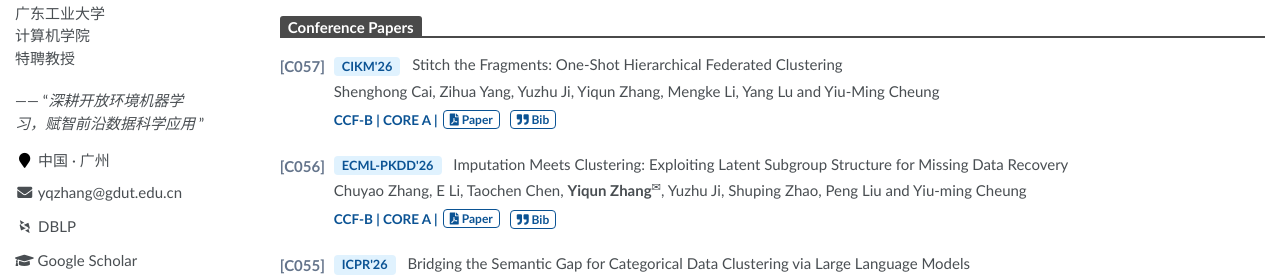
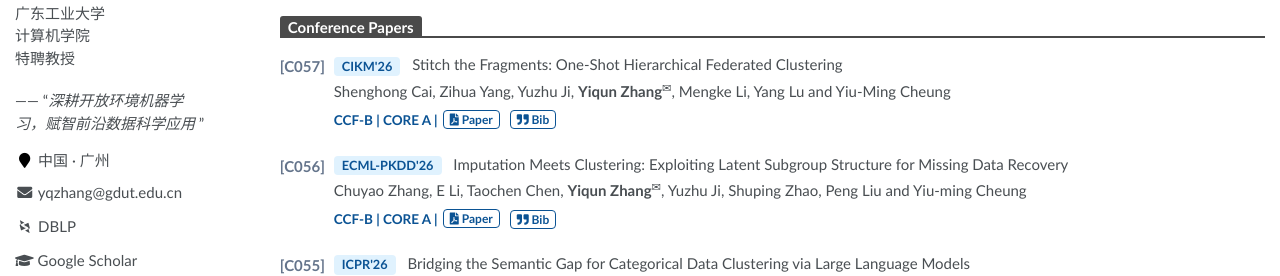
Before and after one commit to yqzhang-Zz/zh-publications, a Jekyll site: the page built from _pages/about.md, in a window 1280 px wide and 900 px high, scrolled down 3012 px. Shown: the part 179-455 px from the top of the window. Built offline with Jekyll 4.4.1, drawn with Linux system fonts in a browser that asks for light colours; some web fonts are replaced; a script that is not in the unit is left out; comment, search, counter and statistics services are not loaded; part of the change alters nothing that is shown.

```diff
--- a/_data/conference_papers.yml
+++ b/_data/conference_papers.yml
@@ -5,7 +5,7 @@
   venue: "CIKM'26"
   conf_key: "CIKM"
   title: "Stitch the Fragments: One-Shot Hierarchical Federated Clustering"
-  authors: "Shenghong Cai, Zihua Yang, Yuzhu Ji, Yiqun Zhang, Mengke Li, Yang Lu and Yiu-Ming Cheung"
+  authors: "Shenghong Cai, Zihua Yang, Yuzhu Ji, <strong>Yiqun Zhang</strong><sup>&#x2709;</sup>, Mengke Li, Yang Lu and Yiu-Ming Cheung"
   tag: ""
   link: "#"
   bib: |-
```
